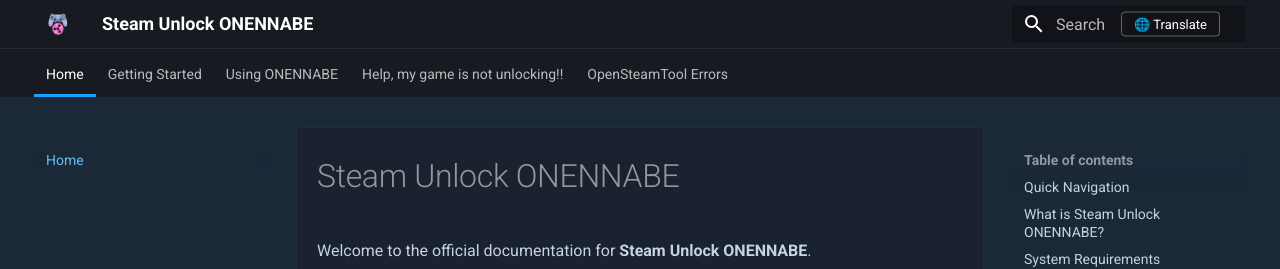
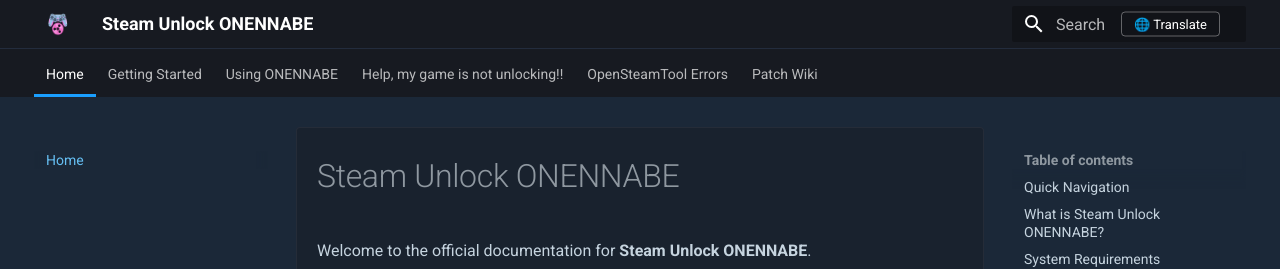
Before and after one commit to ZackTheGrumpy/Website, an MkDocs documentation site: the page built from docs/index.md, in a window 1280 px wide. Shown: the top 269 px of the page. Built offline with MkDocs 1.6.1 and Material for MkDocs 9.7.7, drawn with Linux system fonts in a browser that asks for light colours.

Commit message:
Update mkdocs.yml

```diff
--- a/mkdocs.yml
+++ b/mkdocs.yml
@@ -52,6 +52,7 @@
     - Troubleshooting: troubleshooting.md
     - Cannot Connect to Server: cannot-connect-to-server.md
   - OpenSteamTool Errors: opensteamtool-errors.md
+  - Patch Wiki: https://steamunlockonennabe.click/suowiki/
 
 markdown_extensions:
   - admonition
```
